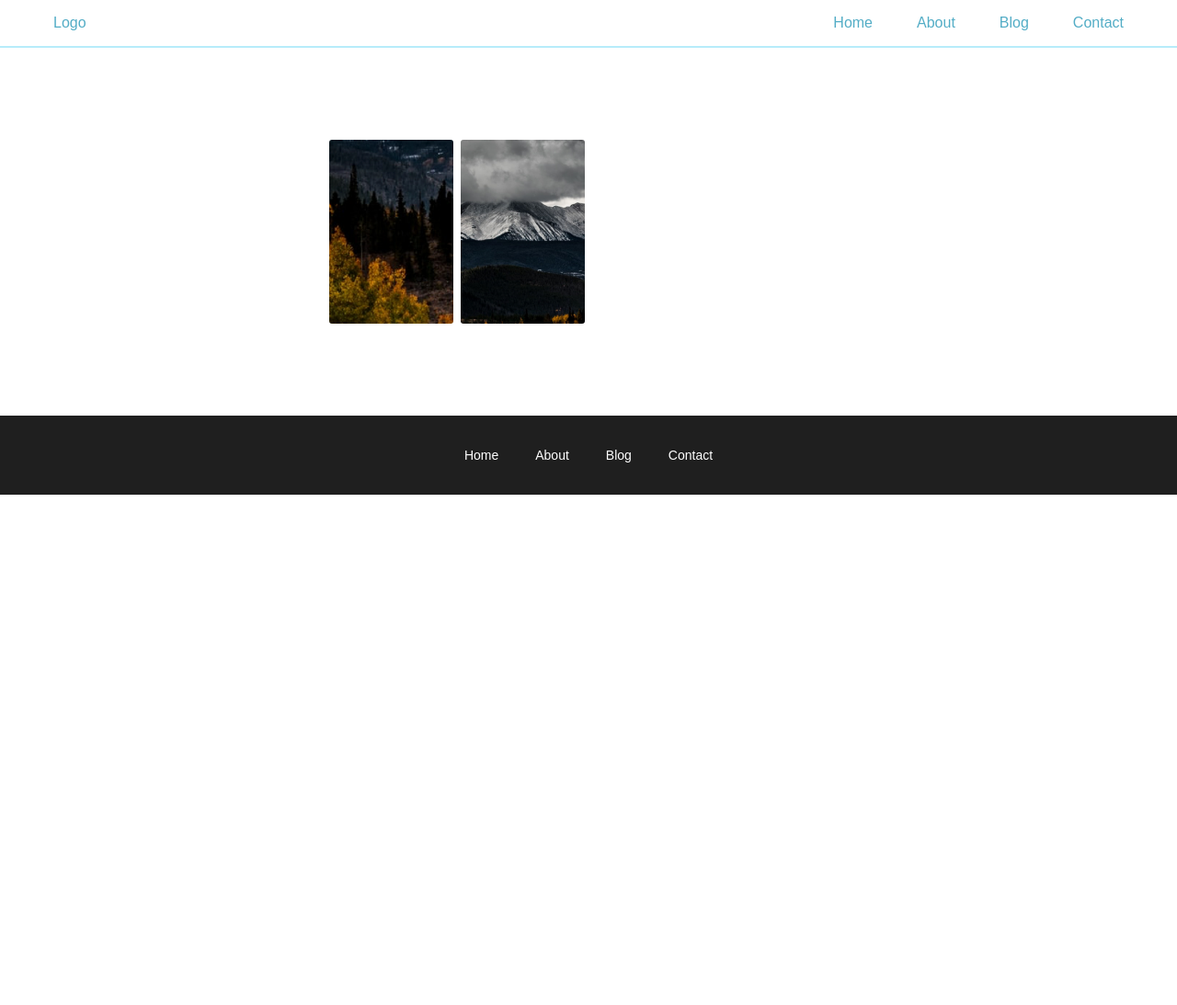
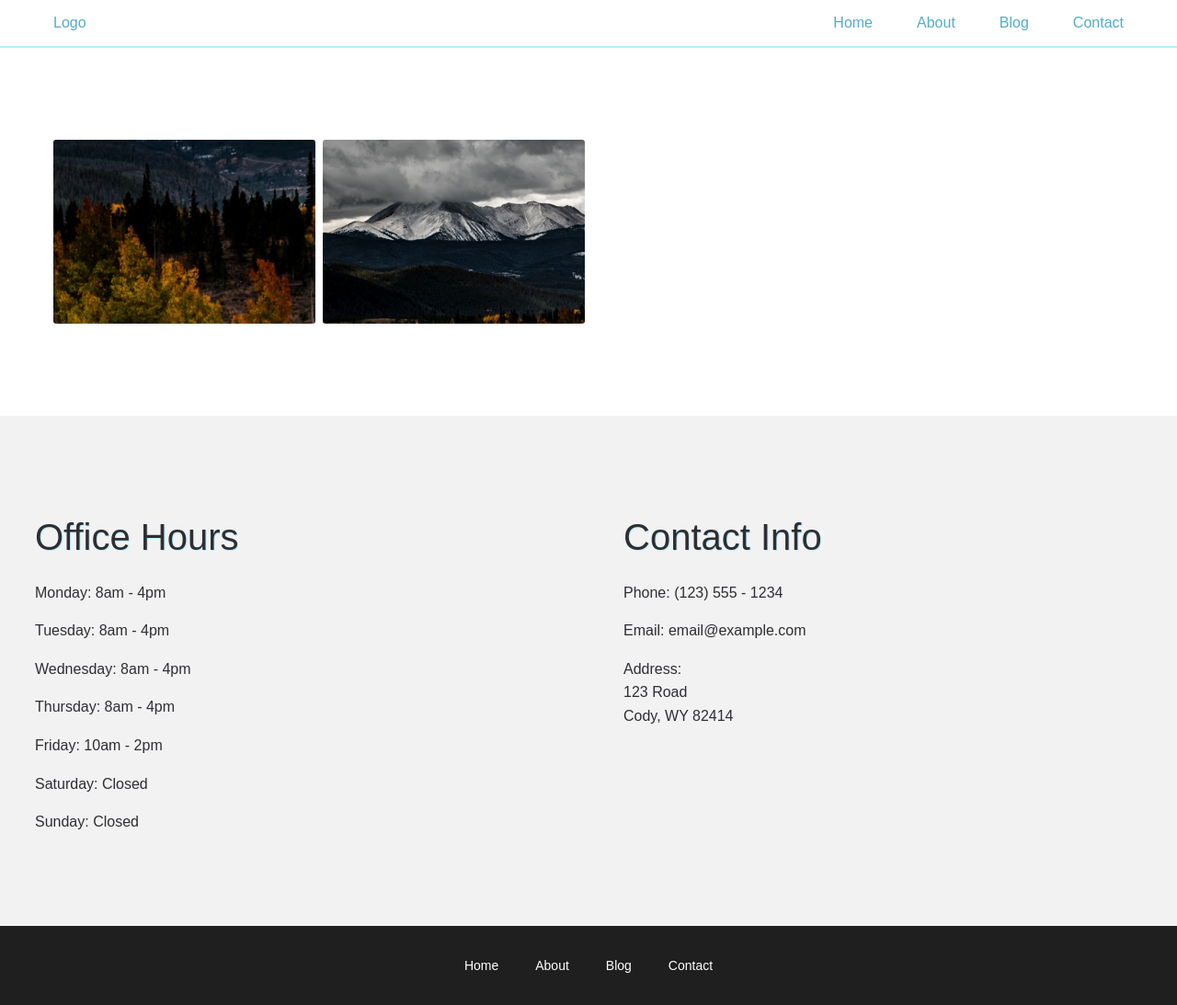
Before and after one commit to stormcloud266/gatsby-netlify-cms, a Gatsby site: page / in a window 1280 px wide. Shown: the whole page at 92% size. Before the commit the page ends 800 px from the top, so only its background shows below. Built offline with nearby package versions, Linux system fonts and the light colour scheme; Gatsby itself is replaced by a stand-in of ours; a web font is replaced by a local one.

Commit message:
connect data

```diff
--- a/src/pages/index.js
+++ b/src/pages/index.js
@@ -1,17 +1,42 @@
 import React from 'react'
-import { graphql } from 'gatsby'
-import { GatsbyImage, getImage } from 'gatsby-plugin-image'
-import { Fade } from 'react-awesome-reveal'
 import { Layout, Seo, Gallery } from '@global'
-import { Container, Title } from '@UI'
+import { Container, Flex, Title } from '@UI'
+import hours from '../../site/hours'
+import contact from '../../site/contact_info'
 
 const IndexPage = ({ data }) => {
 	return (
 		<Layout>
 			<Seo />
 
-			<Container section wrapperSm textBlock textCenter>
+			<Container section wrapper>
 				<Gallery />
+			</Container>
+
+			<Container section bgAccent>
+				<Flex alignStart>
+					<Container wrapperSm textBlock>
+						<Title tag='p'>Office Hours</Title>
+						<p>Monday: {hours.monday}</p>
+						<p>Tuesday: {hours.tuesday}</p>
+						<p>Wednesday: {hours.wednesday}</p>
+						<p>Thursday: {hours.thursday}</p>
+						<p>Friday: {hours.friday}</p>
+						<p>Saturday: {hours.saturday}</p>
+						<p>Sunday: {hours.sunday}</p>
+					</Container>
+					<Container wrapperSm textBlock>
+						<Title tag='p'>Contact Info</Title>
+						<p>Phone: {contact.phone}</p>
+						<p>Email: {contact.email}</p>
+						<p>
+							Address: <br />
+							{contact.street}
+							<br />
+							{contact.city_state_zip}
+						</p>
+					</Container>
+				</Flex>
 			</Container>
 		</Layout>
 	)
```
